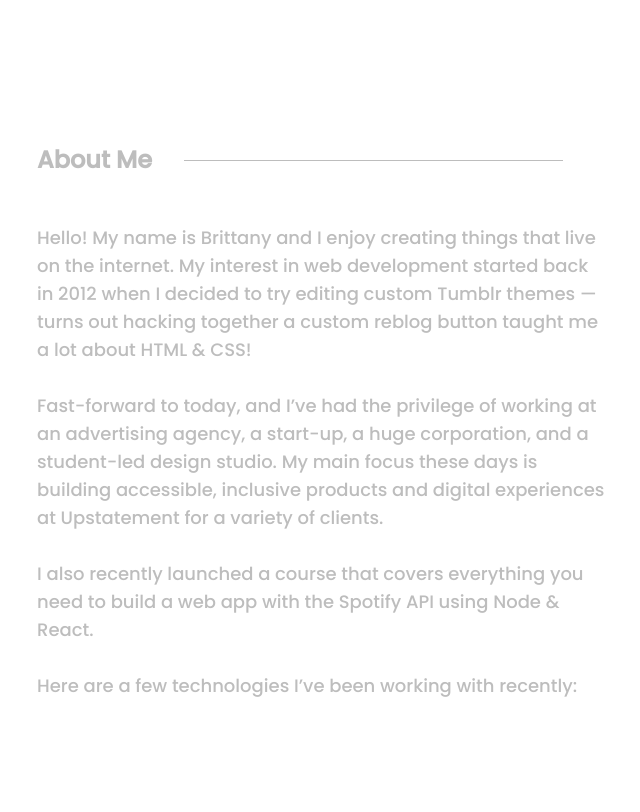
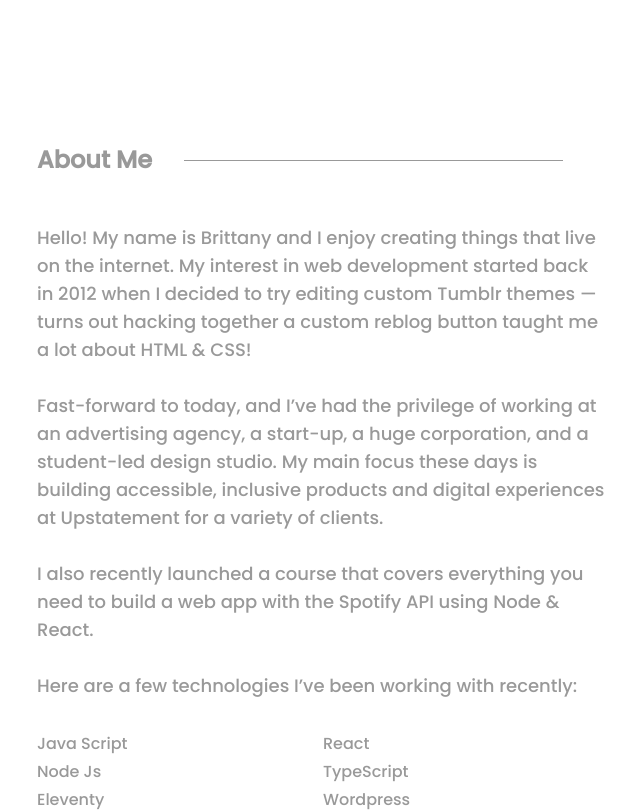
Before and after one commit to hsbysddq/portfolio, a React (Create React App) app: page /about in a window 1280 px wide. Shown: the whole page, without its empty margins (107-747 px from the left). Built offline with nearby package versions, Linux system fonts and the light colour scheme.

Commit message:
Edit Tampilan

```diff
--- a/src/Componenet/SocialMedia.jsx
+++ b/src/Componenet/SocialMedia.jsx
@@ -41,7 +41,7 @@ function SocialMedia() {
         style={{ writingMode: "vertical-rl" }}
         className="flex fixed bottom-0 right-0 px-16  justify-center items-center"
       >
-        <p className="text-white pb-8 font-poppins">Hsbysddq@gmail.com</p>
+        <p className="text-[#ffb800] pb-8 font-poppins">Hsbysddq@gmail.com</p>
         <div className="border-l-[1px] border-white h-24"></div>
       </div>
     </>
--- a/src/Componenet/Tagline.jsx
+++ b/src/Componenet/Tagline.jsx
@@ -8,7 +8,7 @@ function Tagline() {
           HELLO <br /> I BUILD THINGS <br /> FOR THE WEBSITE
         </p>
 
-        <p className="text-l text-[#BDBDBD] pb-14  text-center">
+        <p className="text-l text-[#999999] pb-14  text-center">
           I’m a software engineer specializing in building (and occasionally
           designing) <br /> exceptional digital experiences. Currently, I’m
           focused on building <br /> accessible, human-centered products at
--- a/src/Pages/About.jsx
+++ b/src/Pages/About.jsx
@@ -1,13 +1,13 @@
 function About() {
   return (
-    <div className="pl-36 pt-36">
-      <div className="w-6/12 text-[#BDBDBD] font-poppins">
+    <div className="pl-36 pt-36 ">
+      <div className="w-6/12 text-[#999999] font-poppins">
         <div className="flex">
           <h1 className="text-2xl font-bold  mb-12">About Me</h1>
-          <div className="mt-4 ml-8 border-t-[1px] border-[#BDBDBD] w-2/3"></div>
+          <div className="mt-4 ml-8 border-t-[1px] border-[#999999] w-2/3"></div>
         </div>
 
-        <p className="text-lg text-[#BDBDBD]">
+        <p className="text-lg">
           Hello! My name is Brittany and I enjoy creating things that live on
           the internet. My interest in web development started back in 2012 when
           I decided to try editing custom Tumblr themes — turns out hacking
@@ -23,6 +23,15 @@ function About() {
           <br />
           <br /> Here are a few technologies I’ve been working with recently:
         </p>
+
+        <ul className="skills-list pt-8 grid grid-cols-2 gap-1">
+          <li>Java Script</li>
+          <li>React</li>
+          <li>Node Js</li>
+          <li>TypeScript</li>
+          <li>Eleventy</li>
+          <li>Wordpress</li>
+        </ul>
       </div>
     </div>
   )
```
